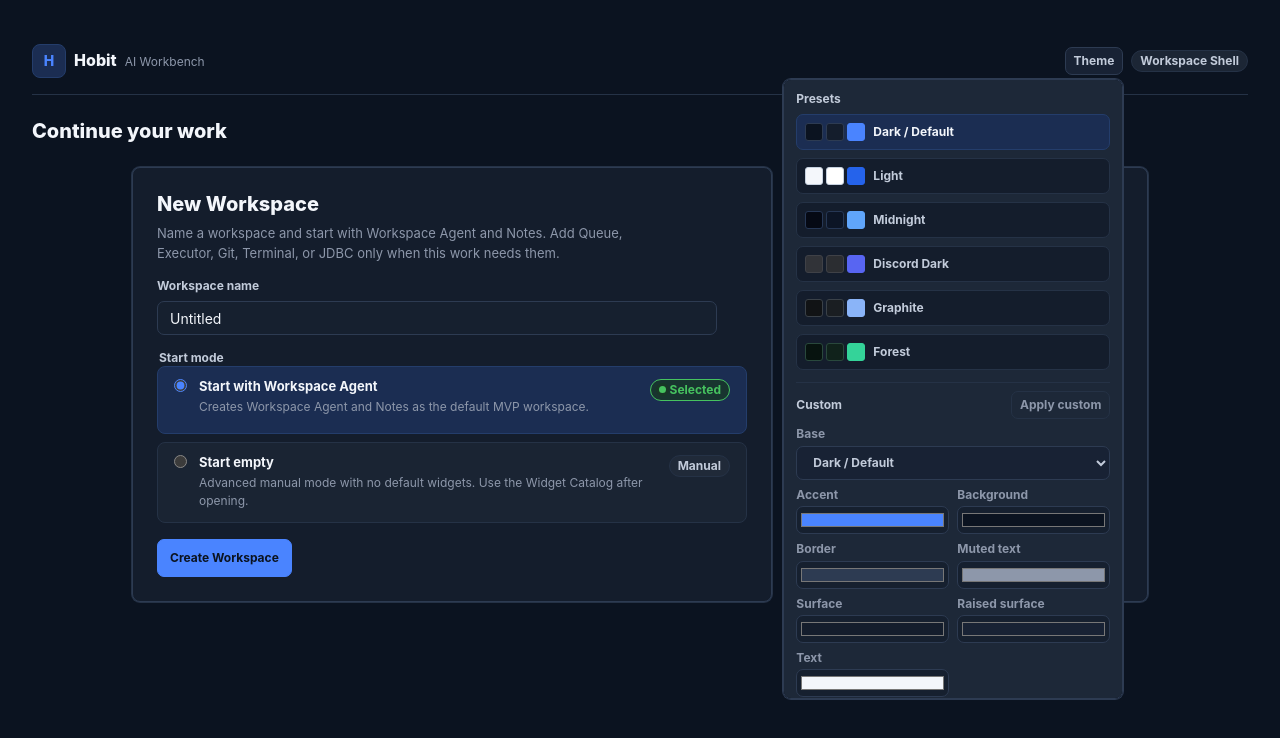
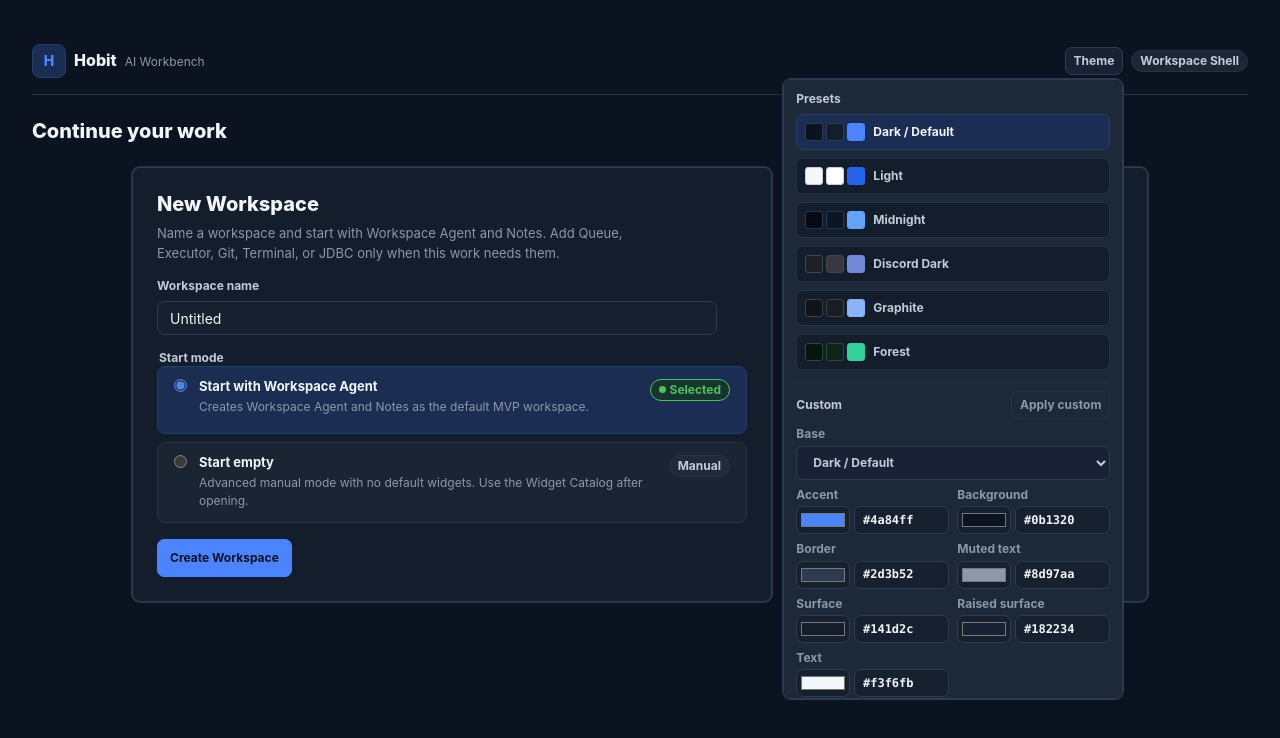
Before and after one commit to d-koshelev/Hobit, a React (Vite) app in the folder apps/desktop/frontend/: page / in a window 1280 px wide. Both pictures are taken after a click on the button "Theme". Shown: the top 738 px of the page. Built offline with nearby package versions, Linux system fonts and the light colour scheme.

Commit message:
frontend: tune discord palette and hex colors

```diff
--- a/apps/desktop/frontend/src/styles/components.css
+++ b/apps/desktop/frontend/src/styles/components.css
@@ -3428,6 +3428,24 @@
   padding: 2px;
 }
 
+.theme-color-input-row {
+  display: grid;
+  grid-template-columns: minmax(42px, 0.36fr) minmax(88px, 0.64fr);
+  gap: var(--space-xs);
+}
+
+.theme-color-input-row input[type="color"] {
+  min-height: var(--control-height-sm);
+}
+
+.theme-color-hex-input.input {
+  min-height: var(--control-height-sm);
+  min-width: 0;
+  padding: 0 var(--control-padding-x-sm);
+  font-family: var(--font-mono);
+  text-transform: lowercase;
+}
+
 .theme-picker-small-action.button {
   min-height: var(--control-height-sm);
   padding: 0 var(--control-padding-x-sm);
--- a/apps/desktop/frontend/src/styles/tokens.css
+++ b/apps/desktop/frontend/src/styles/tokens.css
@@ -109,9 +109,13 @@
 
 :root[data-hobit-theme="discord-dark"] {
   --color-on-primary: #ffffff;
-  --color-hover-surface: #404249;
-  --color-selected-surface: #404249;
+  --color-hover-surface: #424549;
+  --color-selected-surface: #424549;
   --color-selected-border: var(--color-border-strong);
+  --shadow-widget: 0 0 0 1px var(--color-border-subtle);
+  --shadow-elevated:
+    0 14px 32px color-mix(in srgb, #1e2124 54%, transparent),
+    0 0 0 1px var(--color-border);
   --workbench-grid-dot:
     color-mix(in srgb, var(--color-border-strong) 16%, transparent);
   --focus-ring:
--- a/apps/desktop/frontend/src/theme/ThemePicker.tsx
+++ b/apps/desktop/frontend/src/theme/ThemePicker.tsx
@@ -96,26 +96,47 @@ export function ThemePicker({ theme }: ThemePickerProps) {
             </label>
             <div className="theme-custom-grid">
               {Object.entries(editableThemeVariableLabels).map(
-                ([variable, label]) => (
+                ([variable, label]) => {
+                  const themeVariable =
+                    variable as keyof typeof editableThemeVariableLabels;
+                  const colorValue = theme.customTheme.values[themeVariable];
+
+                  return (
                     <label className="theme-color-control" key={variable}>
                       <span>{label}</span>
+                      <span className="theme-color-input-row">
                         <input
                           aria-label={`Custom ${label.toLowerCase()}`}
                           onChange={(event) =>
                             theme.updateCustomThemeValue(
-                          variable as keyof typeof editableThemeVariableLabels,
+                              themeVariable,
                               event.target.value,
                             )
                           }
                           type="color"
-                      value={
-                        theme.customTheme.values[
-                          variable as keyof typeof editableThemeVariableLabels
-                        ]
+                          value={colorValue}
+                        />
+                        <input
+                          aria-label={`Custom ${label.toLowerCase()} HEX`}
+                          className="input theme-color-hex-input"
+                          onChange={(event) => {
+                            const wasUpdated = theme.updateCustomThemeValue(
+                              themeVariable,
+                              event.target.value,
+                            );
+
+                            if (!wasUpdated) {
+                              event.currentTarget.value = colorValue;
                             }
+                          }}
+                          spellCheck={false}
+                          type="text"
+                          value={colorValue}
                         />
+                      </span>
                     </label>
-                ),
+                  );
+                },
               )}
             </div>
             <Button
--- a/apps/desktop/frontend/src/theme/themePresets.ts
+++ b/apps/desktop/frontend/src/theme/themePresets.ts
@@ -138,36 +138,36 @@ export const themePresets: ThemePreset[] = [
     mode: "dark",
     name: "Discord Dark",
     variables: {
-      "--hb-accent-primary": "#5865F2",
-      "--hb-accent-primary-hover": "#4752C4",
-      "--hb-accent-primary-muted": "#3f4147",
-      "--hb-accent-primary-subtle": "#404249",
-      "--hb-bg-app": "#313338",
-      "--hb-bg-canvas": "#313338",
-      "--hb-bg-topbar": "#1e1f22",
-      "--hb-border-default": "#3f4147",
-      "--hb-border-strong": "#4e5058",
-      "--hb-border-subtle": "#36383f",
+      "--hb-accent-primary": "#7289da",
+      "--hb-accent-primary-hover": "#7289da",
+      "--hb-accent-primary-muted": "#424549",
+      "--hb-accent-primary-subtle": "#424549",
+      "--hb-bg-app": "#1e2124",
+      "--hb-bg-canvas": "#282b30",
+      "--hb-bg-topbar": "#1e2124",
+      "--hb-border-default": "#424549",
+      "--hb-border-strong": "#424549",
+      "--hb-border-subtle": "#282b30",
       "--hb-status-error": "#ed4245",
       "--hb-status-error-bg": "#3f2528",
-      "--hb-status-info": "#5865F2",
-      "--hb-status-info-bg": "#404249",
-      "--hb-status-neutral": "#949ba4",
-      "--hb-status-neutral-bg": "#404249",
+      "--hb-status-info": "#7289da",
+      "--hb-status-info-bg": "#424549",
+      "--hb-status-neutral": "#b5bac1",
+      "--hb-status-neutral-bg": "#424549",
       "--hb-status-success": "#3ba55d",
       "--hb-status-success-bg": "#25382b",
       "--hb-status-warning": "#f0b232",
       "--hb-status-warning-bg": "#3d331f",
-      "--hb-surface-input": "#1e1f22",
-      "--hb-surface-output": "#111214",
-      "--hb-surface-panel": "#2b2d31",
-      "--hb-surface-panel-raised": "#313338",
-      "--hb-surface-widget": "#2b2d31",
-      "--hb-surface-widget-raised": "#313338",
+      "--hb-surface-input": "#282b30",
+      "--hb-surface-output": "#1e2124",
+      "--hb-surface-panel": "#36393e",
+      "--hb-surface-panel-raised": "#424549",
+      "--hb-surface-widget": "#36393e",
+      "--hb-surface-widget-raised": "#424549",
       "--hb-text-disabled": "#6d717a",
-      "--hb-text-muted": "#949ba4",
-      "--hb-text-primary": "#dbdee1",
-      "--hb-text-secondary": "#b5bac1",
+      "--hb-text-muted": "#b5bac1",
+      "--hb-text-primary": "#f2f3f5",
+      "--hb-text-secondary": "#dbdee1",
     },
   },
   {
--- a/apps/desktop/frontend/src/theme/themeStorage.ts
+++ b/apps/desktop/frontend/src/theme/themeStorage.ts
@@ -24,7 +24,7 @@ const editableThemeVariables: EditableThemeVariable[] = [
   "text",
 ];
 
-const hexColorPattern = /^#[0-9a-fA-F]{6}$/;
+const hexColorPattern = /^#?[0-9a-fA-F]{6}$/;
 
 export function isValidThemeColor(value: string): boolean {
   return hexColorPattern.test(value);
@@ -37,7 +37,11 @@ export function normalizeThemeColor(value: string): string | null {
     return null;
   }
 
-  return trimmedValue.toLowerCase();
+  const normalizedValue = trimmedValue.startsWith("#")
+    ? trimmedValue
+    : `#${trimmedValue}`;
+
+  return normalizedValue.toLowerCase();
 }
 
 export function loadThemePreference(): StoredThemePreference {
```
Also changed, not shown: 3 other files (tests, documents, lock files or other folders). Lines whose indentation alone changed are shown as unchanged.
